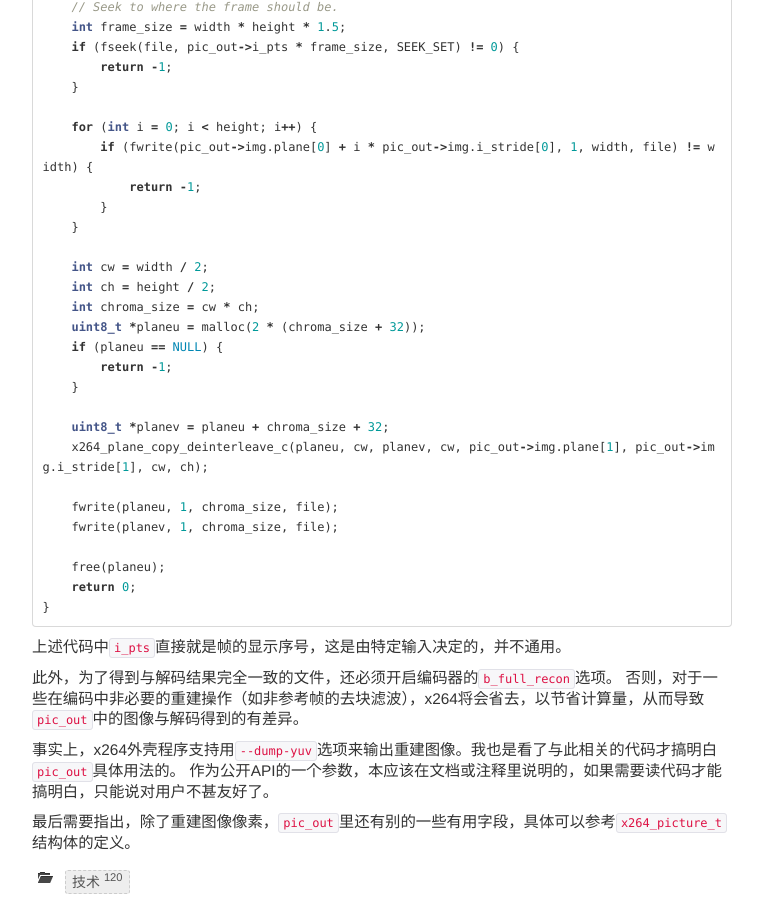
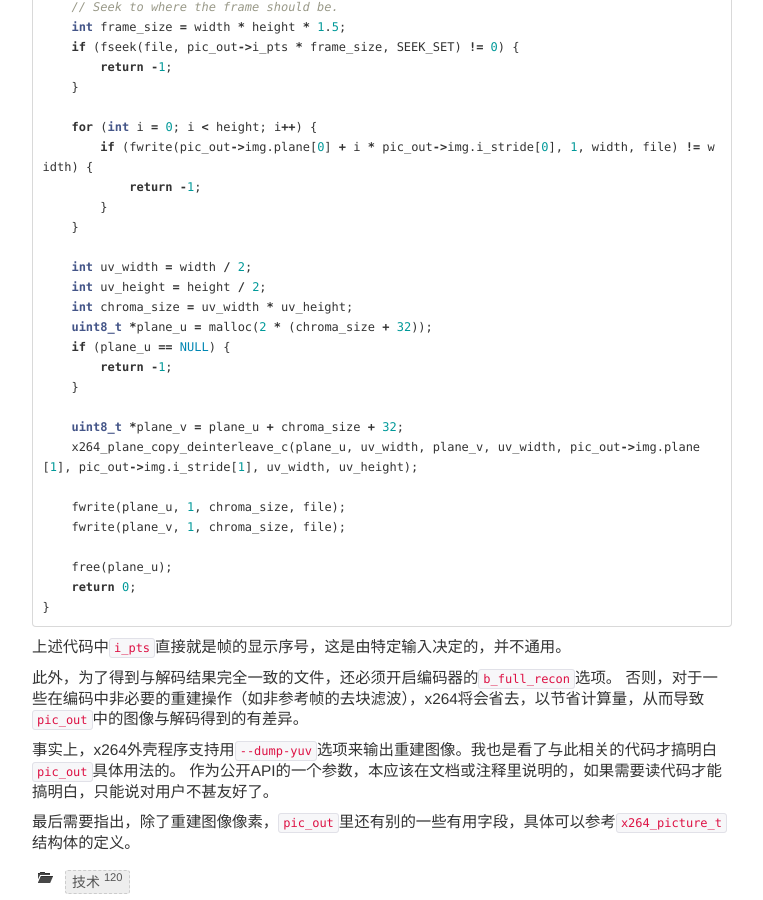
Before and after one commit to shengbinmeng/shengbinmeng.github.io, a Jekyll site: the page built from _posts/2017-02-23-output-picture-in-x264-encoder-encode.md, in a window 1280 px wide and 900 px high, scrolled down 1188 px. Shown: the whole window, without its empty margins (258-1021 px from the left). Built offline with Jekyll 4.4.1, drawn with Linux system fonts in a browser that asks for light colours; comment, search, counter and statistics services are not loaded.

Commit message:
Refactor code in a post

````diff
--- a/_posts/2017-02-23-output-picture-in-x264-encoder-encode.md
+++ b/_posts/2017-02-23-output-picture-in-x264-encoder-encode.md
@@ -70,21 +70,21 @@ static int write_picture_out(FILE *file, x264_picture_t *pic_out, int width, int
         }
     }
 
-    int cw = width / 2;
-    int ch = height / 2;
-    int chroma_size = cw * ch;
-    uint8_t *planeu = malloc(2 * (chroma_size + 32));
-    if (planeu == NULL) {
+    int uv_width = width / 2;
+    int uv_height = height / 2;
+    int chroma_size = uv_width * uv_height;
+    uint8_t *plane_u = malloc(2 * (chroma_size + 32));
+    if (plane_u == NULL) {
         return -1;
     }
 
-    uint8_t *planev = planeu + chroma_size + 32;
-    x264_plane_copy_deinterleave_c(planeu, cw, planev, cw, pic_out->img.plane[1], pic_out->img.i_stride[1], cw, ch);
+    uint8_t *plane_v = plane_u + chroma_size + 32;
+    x264_plane_copy_deinterleave_c(plane_u, uv_width, plane_v, uv_width, pic_out->img.plane[1], pic_out->img.i_stride[1], uv_width, uv_height);
 
-    fwrite(planeu, 1, chroma_size, file);
-    fwrite(planev, 1, chroma_size, file);
+    fwrite(plane_u, 1, chroma_size, file);
+    fwrite(plane_v, 1, chroma_size, file);
 
-    free(planeu);
+    free(plane_u);
     return 0;
 }
 ```
````
